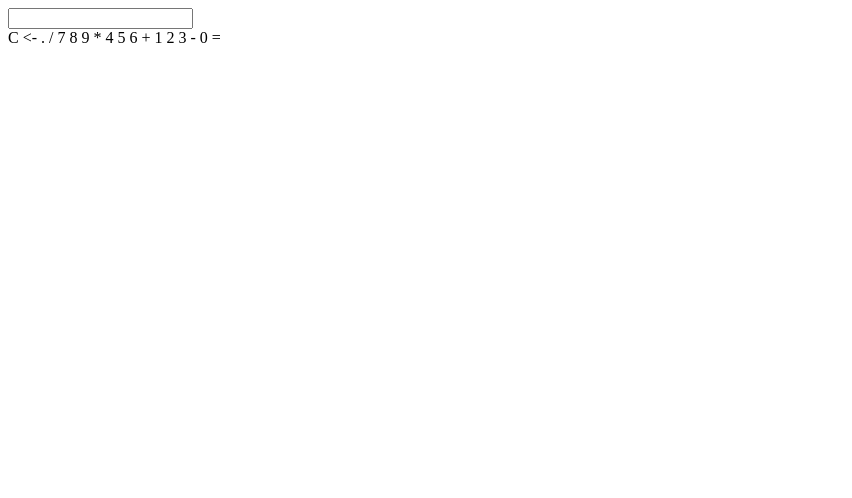
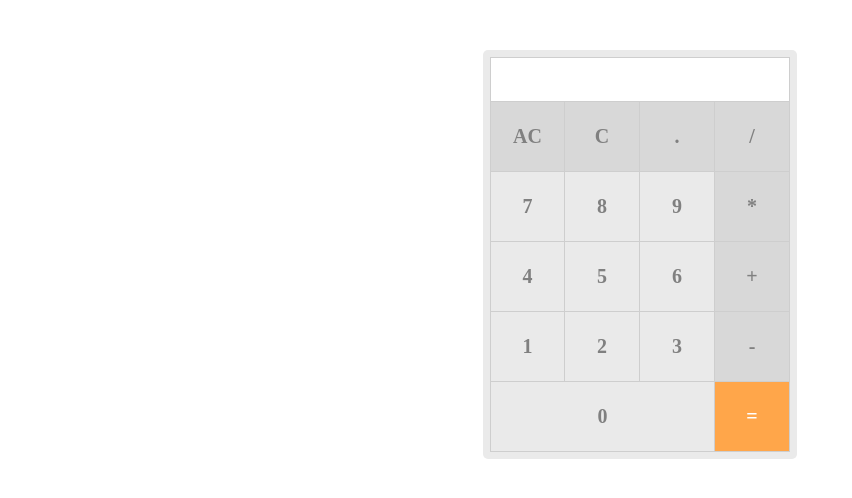
Before and after one commit to rafi1306/simple-calculator, a plain HTML site: page index.html in a window 1280 px wide. Shown: the whole page, without its empty margins (0-852 px from the left). Drawn offline with Linux system fonts and the light colour scheme.

Commit message:
mempercantik desain

```diff
--- a/index.html
+++ b/index.html
@@ -5,29 +5,30 @@
     <meta http-equiv="X-UA-Compatible" content="IE=edge">
     <meta name="viewport" content="width=device-width, initial-scale=1.0">
     <title>Calculator</title>
+    <link rel="stylesheet" type="text/css" href="style.css">
 </head>
 <body>
     <div class="calculator">
         <input type="text" id="screen">
         <div class="container-button">
-            <span class="button">C</span>
-            <span class="button"><-</span>
-            <span class="button">.</span>
-            <span class="button">/</span>
+            <span class="button operator">AC</span>
+            <span class="button operator">C</span>
+            <span class="button operator">.</span>
+            <span class="button operator">/</span>
             <span class="button">7</span>
             <span class="button">8</span>
             <span class="button">9</span>
-            <span class="button">*</span>
+            <span class="button operator">*</span>
             <span class="button">4</span>
             <span class="button">5</span>
             <span class="button">6</span>
-            <span class="button">+</span>
+            <span class="button operator">+</span>
             <span class="button">1</span>
             <span class="button">2</span>
             <span class="button">3</span>
-            <span class="button">-</span>
-            <span class="button">0</span>
-            <span class="button">=</span>
+            <span class="button operator">-</span>
+            <span class="button" id="zero">0</span>
+            <span class="button" id="equal">=</span>
         </div>
     </div>
 </body>
--- /dev/null
+++ b/style.css
@@ -0,0 +1,65 @@
+.calculator {
+    width: 300px;
+    background-color: #eaeaea;
+    margin: 50px auto 0px auto;
+    padding: 7px;
+    border-radius: 5px;
+}
+
+#screen {
+    width: 100%;
+    box-sizing: border-box;
+    border: 1px solid #cecece;
+    font-size: 25px;
+    font-weight: bold;
+    text-align: right;
+    padding: 7px 5px;
+    color: grey;
+    outline: none;
+}
+
+.container-button {
+    display: flex;
+    flex-wrap: wrap;
+}
+
+.button {
+    display: flex;
+    width: 25%;
+    font-size: 20px;
+    color: grey;
+    font-weight: bold;
+    height: 70px;
+    border: 1px solid #cecece;
+    border-top: none;
+    border-left: none;
+    box-sizing: border-box;
+    justify-content: center;
+    align-items: center;
+}
+
+.button:nth-child(4n+1) {
+    border-left: 1px solid #cecece;
+}
+
+.button:hover {
+    background-color: #e4e4e4;
+    cursor: pointer;
+}
+
+#zero {
+    flex-grow: 1;
+}
+
+.operator {
+    background-color: #d8d8d8;
+}
+
+#equal {
+    background-color: #ffa64a;
+    color: white;
+}
+
+#equal:hover {
+    background-color: orange;
+}
```
